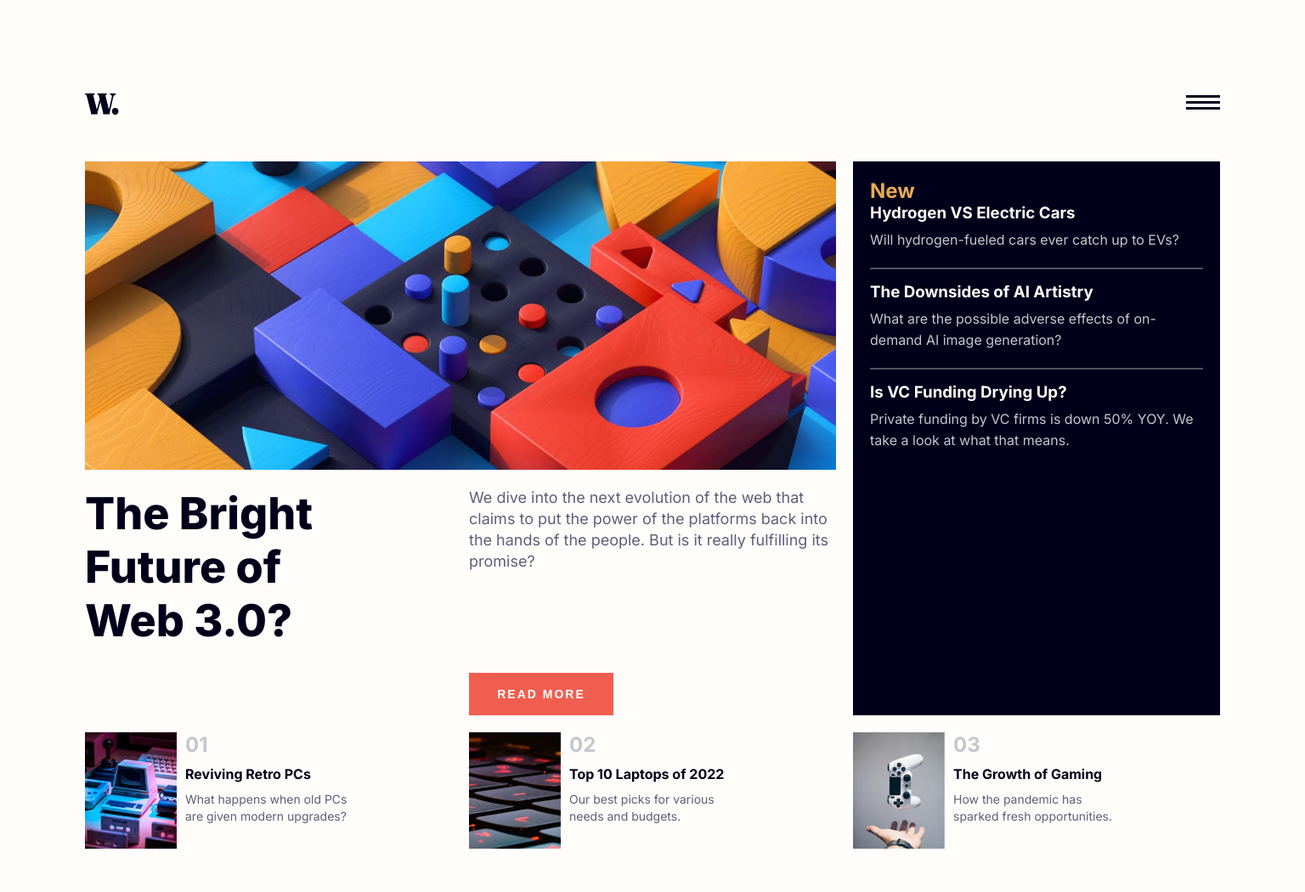
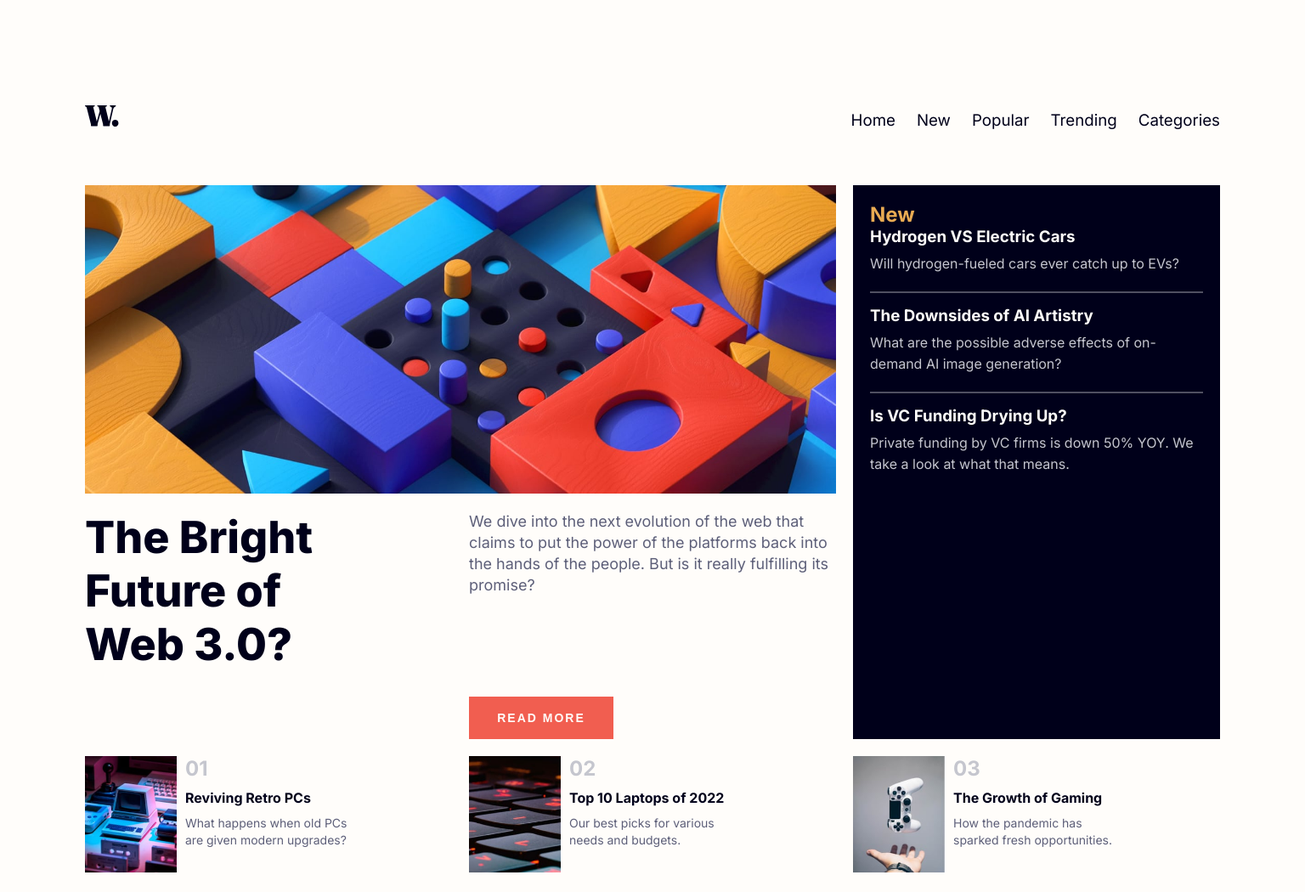
Before and after one commit to beatrizg-m/news-homepage-main, a plain HTML site: page index.html in a window 1536 px wide. Shown: the whole page at 85% size. Drawn offline with Linux system fonts and the light colour scheme.

Commit message:
Desktop updates

```diff
--- a/index.html
+++ b/index.html
@@ -14,11 +14,7 @@
   <div id="header" class="header">
     <img class="logo" src="assets/images/logo.svg" alt="">
     <button class="button-menu active-menu" type="button"><img class="menu-icon" src="assets/images/icon-menu.svg" alt=""></button>
-  </div>
-
-  <div class="background disable"></div>
-
-  <div  class="menu disable">
+    <div  class="menu disable">
 
     <button type="button" class="close-menu">
       <img class="" src="assets/images/icon-menu-close.svg" alt="">
@@ -28,7 +24,13 @@
     <h3>Popular</h3>
     <h3>Trending</h3>
     <h3>Categories</h3>
+    </div>
+    <div class="background disable"></div>
   </div>
+
+
+
+
 
 
   <div id="initial-content" class="initial-content">
--- a/script.js
+++ b/script.js
@@ -1,9 +1,7 @@
 const buttonMenu = document.querySelector('.button-menu');
 const menu = document.querySelector('.menu');
 const closeMenu = document.querySelector('.close-menu')
-console.log(menu);
 const bgMenuActive = document.querySelector('.background');
-
 
 buttonMenu.addEventListener('click', (e) => {
     e.preventDefault();
--- a/style.css
+++ b/style.css
@@ -144,12 +144,13 @@ body {
     position: absolute;
     top: 0px;
     opacity: 35%;
+    left: 0px;
 }
 
 .menu {
     width: 70%;
     position: absolute;
-    /* z-index: 1; */
+    z-index: 1;
     height: 100vh;
     right: 0px;
     top: 0px;
@@ -224,6 +225,28 @@ button {
         gap: 20px;
     }
 
+    .header button {
+        display: none;
+    }
+    .menu button {
+        display: none;
+    }
+
+    .header {
+        display: flex;
+        align-items: center;
+        justify-content: space-between;
+    }
+
+    .menu {
+        position: relative;
+        display: flex;
+        flex-direction: row;
+        justify-content: end;
+        align-items: center;
+        width: 100%;
+        height: auto;
+    }
     /* .initial-content .image {
         background-image: url(assets/images/image-web-3-desktop.jpg);
         width: 848px;
```
